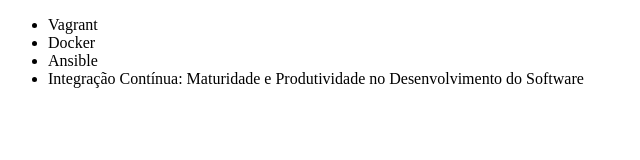
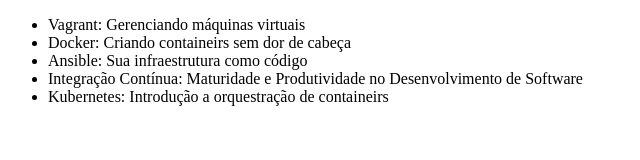
Before and after one commit to TainaPimenta/Alura, a plain HTML site: page index.html in a window 1280 px wide. Shown: the whole page, without its empty margins (0-640 px from the left). Drawn offline with Linux system fonts and the light colour scheme.

Commit message:
Update index.html
Foram adicionadas mais informações a respeito dos cursos

```diff
--- a/index.html
+++ b/index.html
@@ -6,10 +6,11 @@
     </head>
     <body>
         <ul>
-            <li>Vagrant</li>
-            <li>Docker</li>
-            <li>Ansible</li>
-            <li>Integração Contínua: Maturidade e Produtividade no Desenvolvimento do Software</li>
+            <li>Vagrant: Gerenciando máquinas virtuais</li>
+            <li>Docker: Criando containeirs sem dor de cabeça</li>
+            <li>Ansible: Sua infraestrutura como código</li>
+            <li>Integração Contínua: Maturidade e Produtividade no Desenvolvimento de Software</li>
+            <li>Kubernetes: Introdução a orquestração de containeirs</li>
         </ul>
     </body>
 </html>
```
